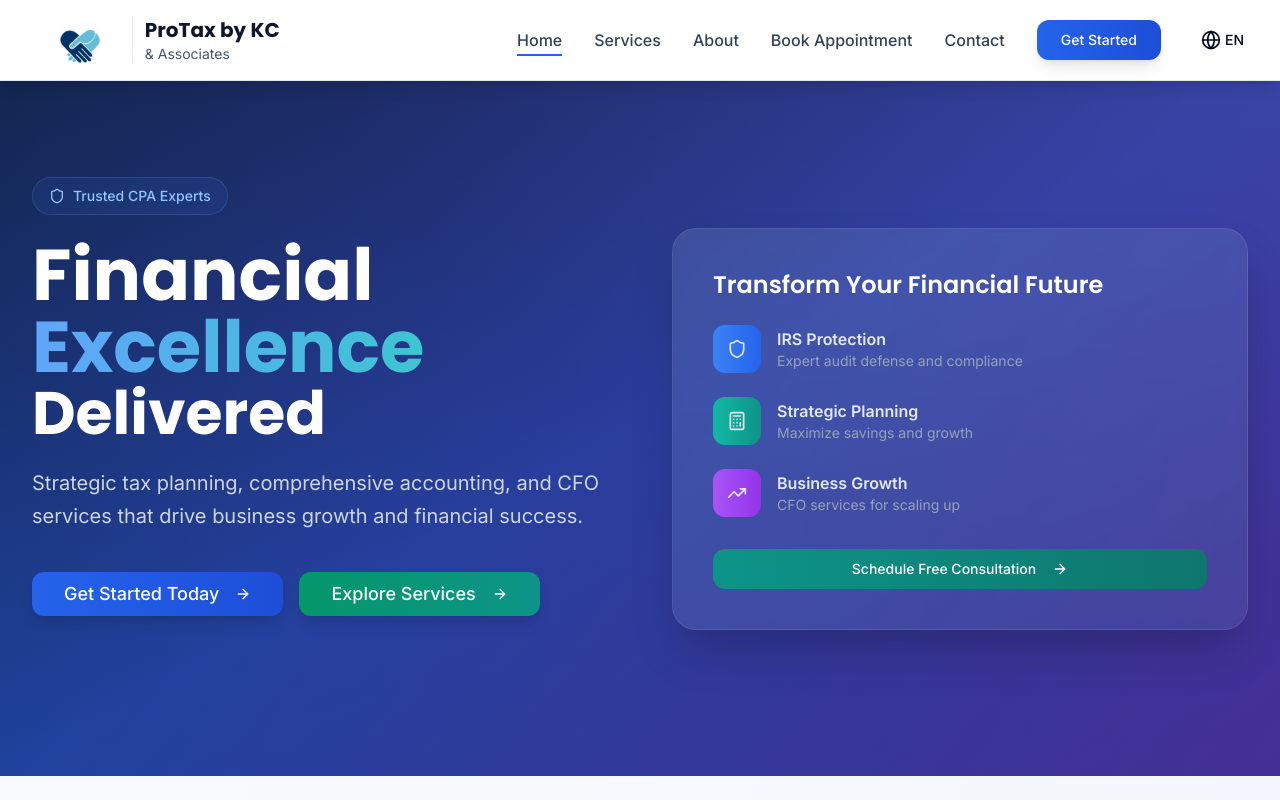
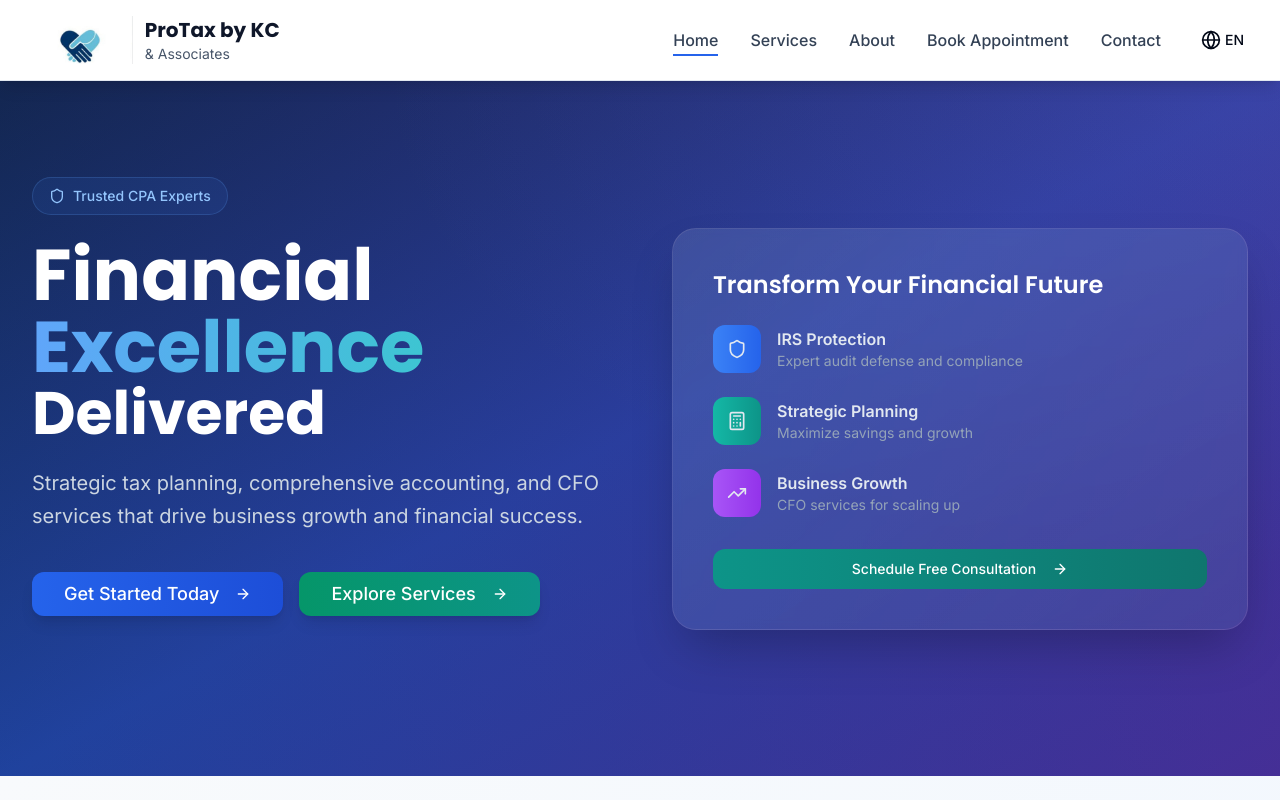
Before and after one commit to Philip-project/TAX_project, a React (Vite) app: page / in a window 1280 px wide. Shown: the top 800 px of the page. Built offline with nearby package versions, Linux system fonts and the light colour scheme.

Commit message:
Removed the Get Started button form the navigation bar and adjusted the spaces among them

```diff
--- a/src/components/Navigation.tsx
+++ b/src/components/Navigation.tsx
@@ -253,13 +253,7 @@ const Navigation = () => {
               </Link>
             ))}
 
-            <Link to="/booking">
-              <Button className="bg-gradient-to-r from-blue-600 to-blue-700 hover:from-blue-700 hover:to-blue-800 text-white px-6 rounded-xl shadow-lg hover:shadow-xl transition-all">
-                Get Started
-              </Button>
-            </Link>
-
-            {/* Language Selector */}
+{/* Language Selector */}
             <div className="relative mr-0 no-translate language-selector" ref={desktopLangRef}>
               <button
                 onClick={() => setShowLanguages(!showLanguages)}
```
